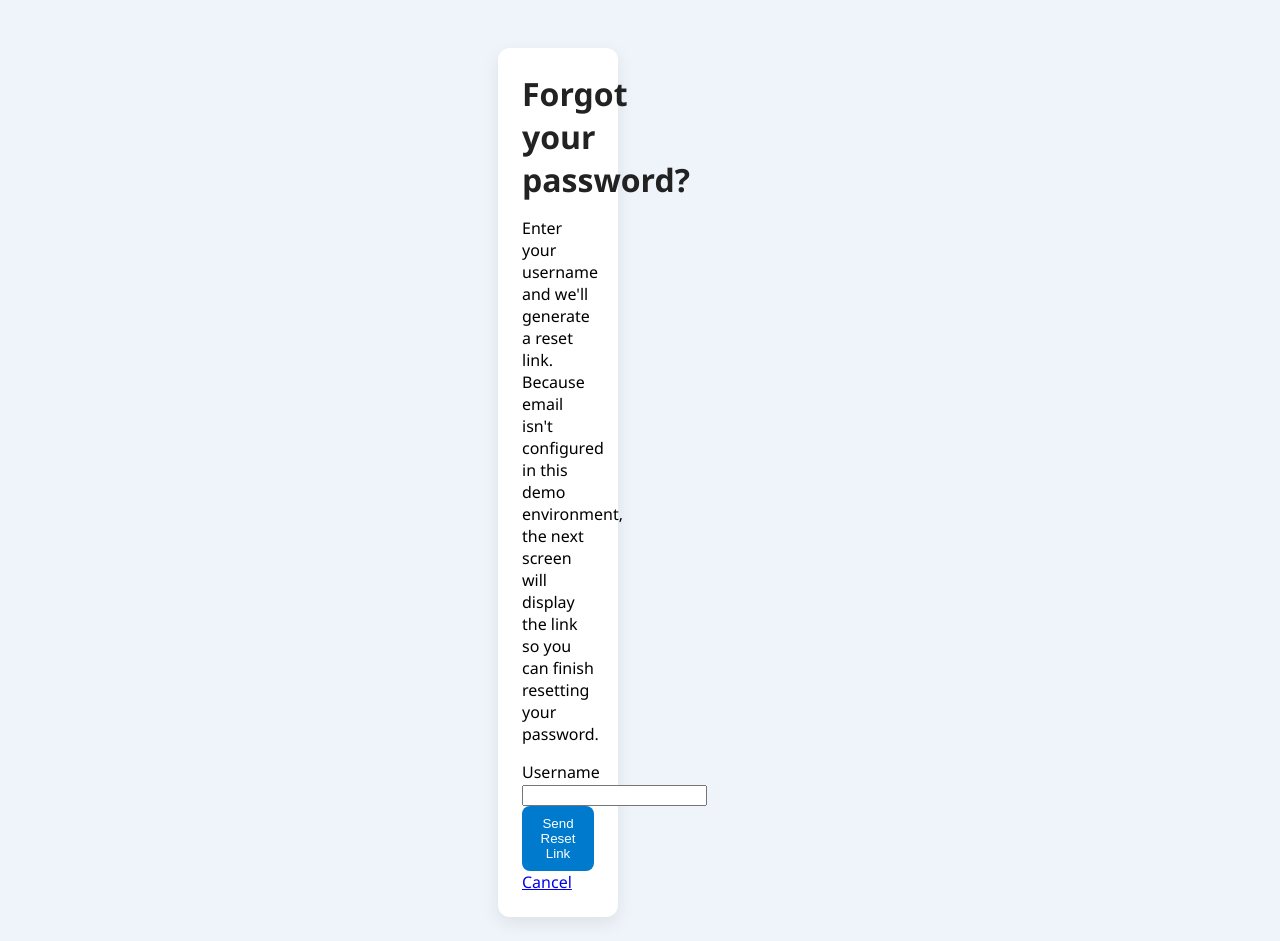
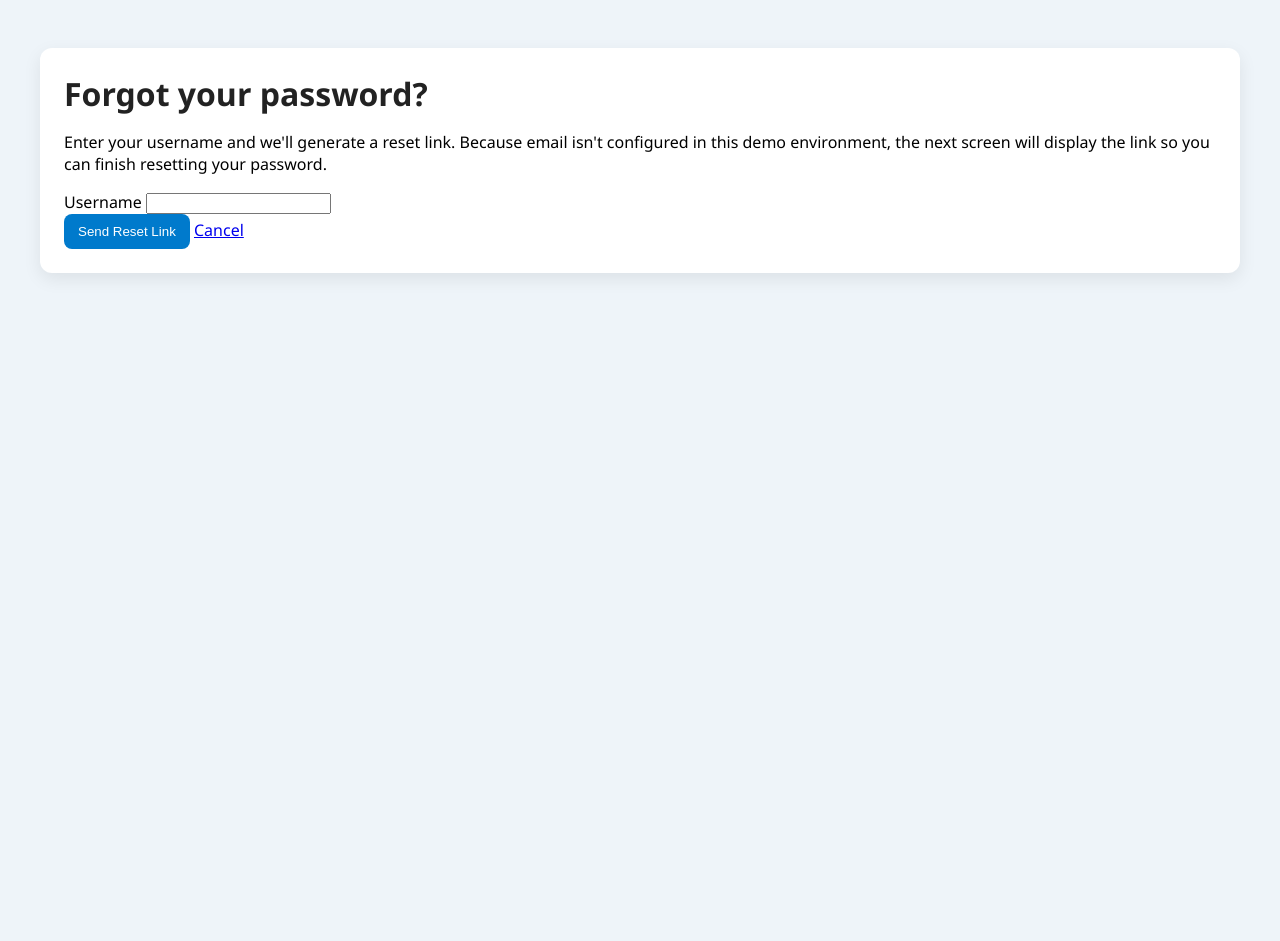
Before and after one commit to Steven-Machin/todo-list, a Flask app: page /forgot in a window 1280 px wide. After the commit the page ends 276 px from the top, so only its background shows below. Run offline with Flask 3, Linux system fonts and the light colour scheme.

Commit message:
fixing styling again

```diff
--- a/static/style.css
+++ b/static/style.css
@@ -5,14 +5,14 @@ body {
   font-family: 'Segoe UI', Tahoma, sans-serif;
   background: #eef4f9;
   margin: 0;
-  display: flex;
-  flex-direction: row;
+  /* Let .app-shell control layout */
+  display: block;
 }
 
 /* Sidebar */
 .sidebar {
   background: #ffffff;
-  width: 220px;
+  width: 260px;
   min-height: 100vh;
   padding: 20px;
   box-shadow: 2px 0 8px rgba(0, 0, 0, 0.05);
@@ -41,7 +41,7 @@ body {
   flex: 1;
   display: flex;
   flex-direction: column;
-  align-items: center;
+  align-items: stretch; /* avoid centering that narrows content */
 }
 .container {
   background: #fff;
@@ -190,33 +190,39 @@ form button:hover { background: #005fa3; }
   .add-form, .filter-form, .search-form { flex-direction: column; align-items: stretch; }
   .sidebar { width: 200px; }
 }
-/* ===== Responsive app shell ===== */
+/* ===== Responsive app shell (flex) ===== */
 .app-shell{
-  display:grid;
-  grid-template-columns: 260px 1fr;
+  display:flex;
   gap:24px;
-  align-items:start;
-  max-width:1200px;   /* center wide content but not too wide */
-  margin:0 auto;
-  padding:24px 16px;
+  align-items:flex-start;
+  max-width: 1400px;       /* give the page breathing room */
+  margin: 0 auto;
+  padding: 24px 16px;
+  width: 100%;             /* prevent shrink-wrap: fill viewport width */
 }
 
-/* Keep content from shrinking too small when lots of columns/cards */
-#content{ min-width:0; }
+/* Sidebar fixed, content fluid */
+.sidebar{ flex: 0 0 260px; position:sticky; top:16px; align-self:flex-start; }
+#content{ flex: 1 1 auto; min-width: 0; }
+
+/* Cards/forms should fill available width by default */
+.card, .panel, form, table{ width:100%; }
+
+/* Bust legacy width caps that cause "squish" */
+.container, .content, .dashboard, .main, .wrapper{
+  max-width: none !important;
+  width: auto !important;
+}
+
+/* Mobile: stack sidebar above content */
+@media (max-width: 900px){
+  .app-shell{ flex-direction: column; gap:16px; padding:16px 12px; }
+  .sidebar{ position:static; width:auto; }
+}
 
 /* Sidebar quality-of-life */
-.sidebar{ position:sticky; top:16px; align-self:start; }
 .sidebar .menu-title{ font-weight:700; margin-bottom:8px; }
 .sidebar ul{ list-style:none; padding-left:0; margin:0; }
 .sidebar li{ margin:6px 0; }
 .sidebar a{ text-decoration:none; }
 .sidebar .active > a{ font-weight:700; text-decoration:underline; }
-
-/* Cards/forms should fill available width by default */
-.card, .panel, form, table{ width:100%; }
-
-/* Mobile: stack sidebar above content */
-@media (max-width: 900px){
-  .app-shell{ grid-template-columns: 1fr; gap:16px; padding:16px 12px; }
-  .sidebar{ position:static; }
-}
--- a/templates/base.html
+++ b/templates/base.html
@@ -11,11 +11,10 @@
   {% set authed = session.get('username') %}
   {% set role_for_layout = current_role if authed else 'member' %}
   <div class="app-shell">
-    <div class="dashboard-grid{% if role_for_layout == 'manager' %} manager{% endif %}">
-      {% if ((show_sidebar is not defined) and authed) or (show_sidebar and authed) %}
-        {% include "_sidebar.html" %}
-      {% endif %}
-      <main id="content" class="main-content">
+    {% if ((show_sidebar is not defined) and authed) or (show_sidebar and authed) %}
+      {% include "_sidebar.html" %}
+    {% endif %}
+    <main id="content" class="main-content">
         {% with messages = get_flashed_messages() %}
           {% if messages %}
             <div class="flash-area">
@@ -32,7 +31,6 @@
         {% endif %}
         {% block content %}{% endblock %}
       </main>
-    </div>
   </div>
 
   {% block scripts %}{% endblock %}
```
